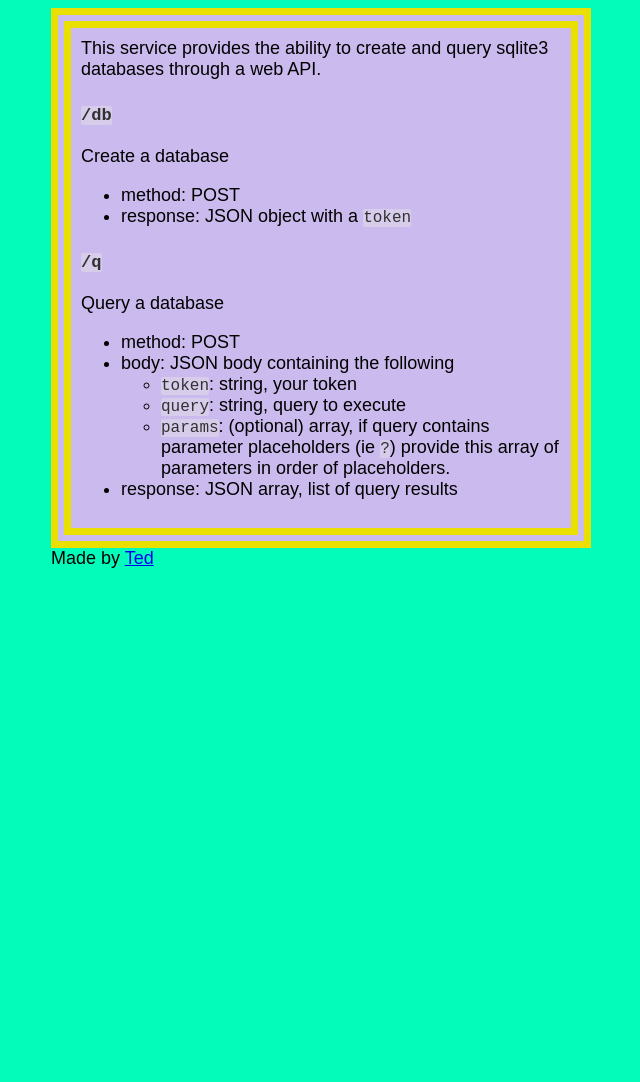
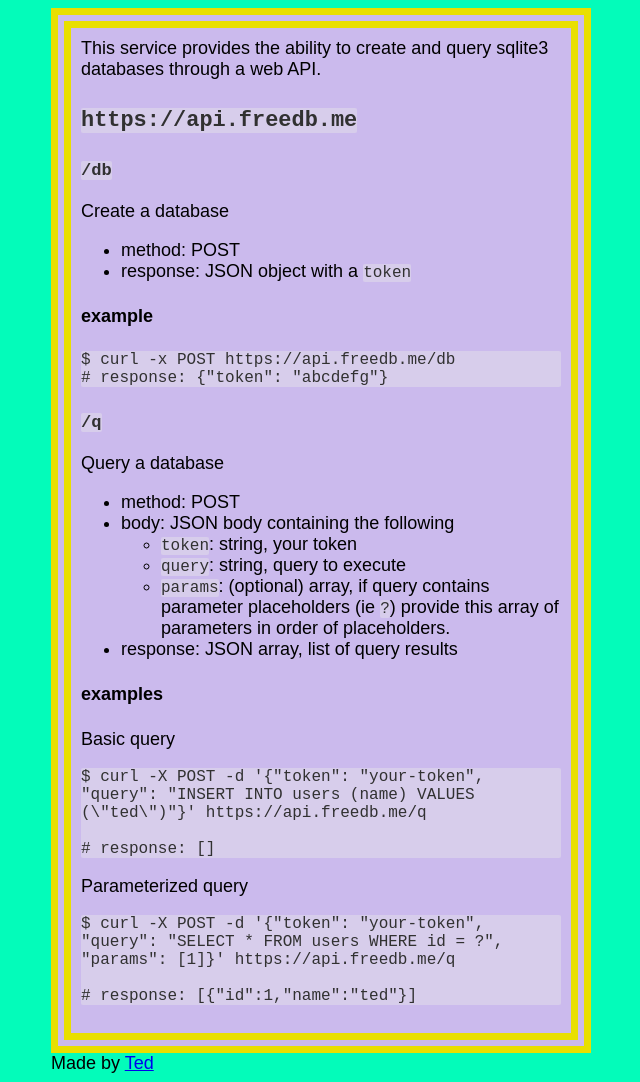
Before and after one commit to macintoshpie/freedb, a plain HTML site: page frontend/docs.html in a window 1280 px wide. Shown: the whole page, without its empty margins (319-959 px from the left). Before the commit the page ends 800 px from the top, so only its background shows below. Drawn offline with Linux system fonts and the light colour scheme.

Commit message:
docs: update docs

```diff
--- a/frontend/docs.html
+++ b/frontend/docs.html
@@ -18,6 +18,7 @@
         <div class="steps">
             <div>
                 This service provides the ability to create and query sqlite3 databases through a web API.
+                <h2><code>https://api.freedb.me</code></h2>
                 <h3><code>/db</code></h3>
                 <p>
                     Create a database
@@ -26,6 +27,12 @@
                     <li>method: POST</li>
                     <li>response: JSON object with a <code>token</code></li>
                 </ul>
+                <h4>example</h4>
+                <p>
+                    <pre>$ curl -x POST https://api.freedb.me/db
+# response: {"token": "abcdefg"}</pre>
+                </p>
+
                 <h3><code>/q</code></h3>
                 <p>
                     Query a database
@@ -44,6 +51,20 @@
                         response: JSON array, list of query results
                     </li>
                 </ul>
+
+                <h4>examples</h4>
+                <p>
+                    Basic query
+                    <pre>$ curl -X POST -d '{"token": "your-token", "query": "INSERT INTO users (name) VALUES (\"ted\")"}' https://api.freedb.me/q
+
+# response: []</pre>
+                </p>
+                <p>
+                    Parameterized query
+                    <pre>$ curl -X POST -d '{"token": "your-token", "query": "SELECT * FROM users WHERE id = ?", "params": [1]}' https://api.freedb.me/q
+
+# response: [{"id":1,"name":"ted"}]</pre>
+                </p>
             </div>
         </div>
         <div>
--- a/frontend/styles.css
+++ b/frontend/styles.css
@@ -59,4 +59,5 @@ code, pre {
     background-color: #d7cdeb;
     border-radius: 2px;
     color: #313131;
+    white-space: pre-wrap;
 }
```
